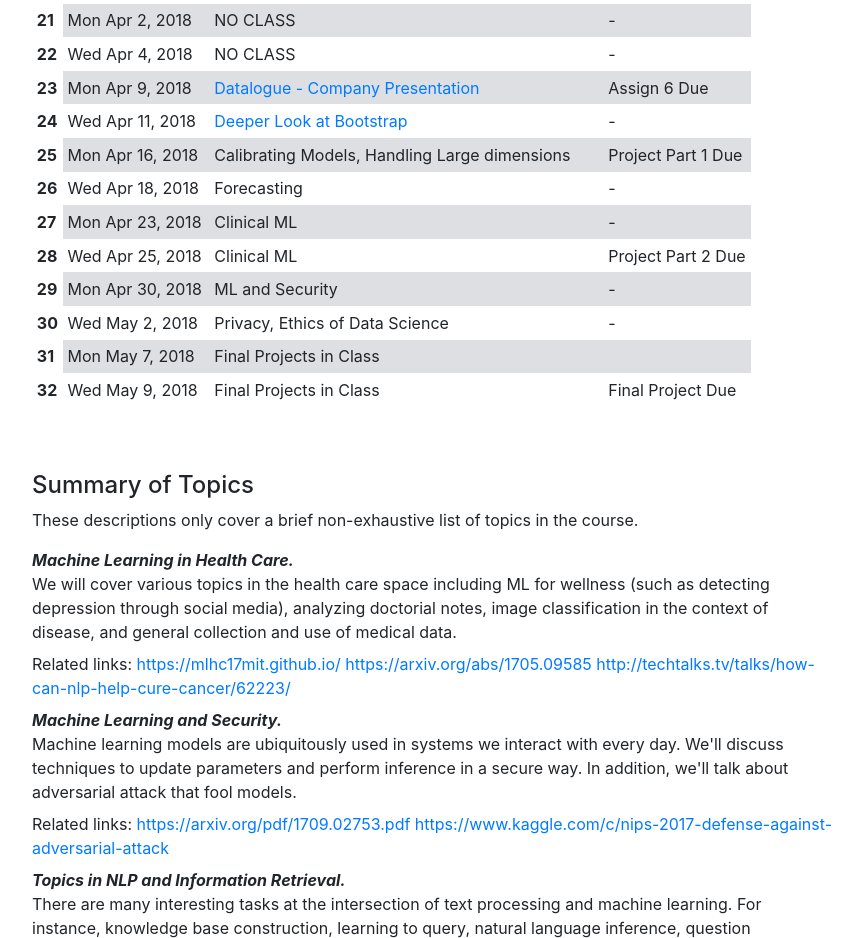
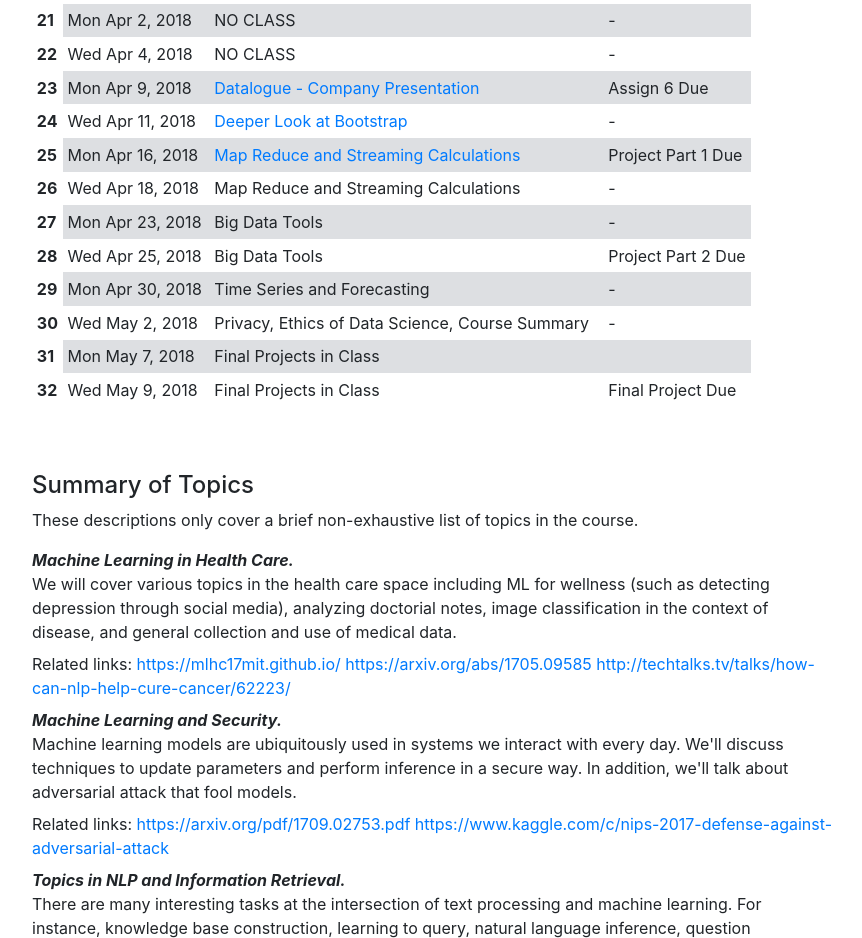
Before and after one commit to cs5304/ds-in-the-wild, a plain HTML site: page index.html in a window 1280 px wide. Shown: the part 1500-2438 px from the top of the page, without its empty margins (207-1069 px from the left). Drawn offline with Linux system fonts and the light colour scheme.

Commit message:
Lec18 and updated end of course

```diff
--- a/index.html
+++ b/index.html
@@ -348,7 +348,7 @@
                 <th scope="row">25</th>
                 <td>Mon Apr 16, 2018</td>
 
-                  <td>Calibrating Models, Handling Large dimensions</td>
+                  <td><a href="/lectures/lec18_Streaming.pdf">Map Reduce and Streaming Calculations</a></td>
 
                 <td>Project Part 1 Due</td>
               </tr>
@@ -357,7 +357,7 @@
                 <th scope="row">26</th>
                 <td>Wed Apr 18, 2018</td>
 
-                  <td>Forecasting</td>
+                  <td>Map Reduce and Streaming Calculations</td>
 
                 <td>-</td>
               </tr>
@@ -366,7 +366,7 @@
                 <th scope="row">27</th>
                 <td>Mon Apr 23, 2018</td>
 
-                  <td>Clinical ML</td>
+                  <td>Big Data Tools</td>
 
                 <td>-</td>
               </tr>
@@ -375,7 +375,7 @@
                 <th scope="row">28</th>
                 <td>Wed Apr 25, 2018</td>
 
-                  <td>Clinical ML</td>
+                  <td>Big Data Tools</td>
 
                 <td>Project Part 2 Due</td>
               </tr>
@@ -384,7 +384,7 @@
                 <th scope="row">29</th>
                 <td>Mon Apr 30, 2018</td>
 
-                  <td>ML and Security</td>
+                  <td>Time Series and Forecasting</td>
 
                 <td>-</td>
               </tr>
@@ -393,7 +393,7 @@
                 <th scope="row">30</th>
                 <td>Wed May 2, 2018</td>
 
-                  <td>Privacy, Ethics of Data Science</td>
+                  <td>Privacy, Ethics of Data Science, Course Summary</td>
 
                 <td>-</td>
               </tr>
```
Also changed, not shown: syllabus.csv (+6 -6 lines), 1 other file.
